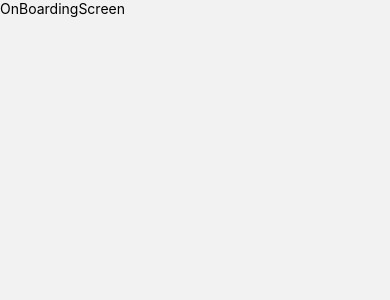
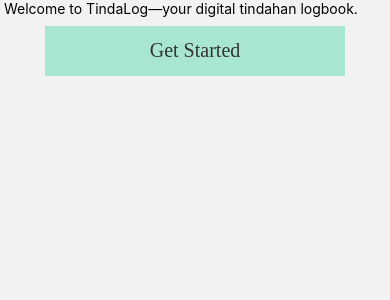
Before and after one commit to junssei/tindalog-app, a React Native app: screen / in a window 390 px wide. Shown: the top 300 px of the page. Built offline with nearby package versions, Linux system fonts and the light colour scheme.

Commit message:
Developing: OnBoardingScreen

```diff
--- a/src/screens/intro/OnBoardingScreen.tsx
+++ b/src/screens/intro/OnBoardingScreen.tsx
@@ -1,13 +1,96 @@
 import { SafeAreaProvider, SafeAreaView, useSafeAreaInsets, } from 'react-native-safe-area-context';
-import { View, Text } from 'react-native'
-import React from 'react'
+import { View, Text, Button, Image, Platform, TouchableOpacity, StyleSheet, Touchable } from 'react-native'
+import { createStaticNavigation, useNavigation, } from '@react-navigation/native';
+import React, { useEffect, useRef, useState } from 'react'
+
+import COLORS from '../../constants/colors';
+import FONTS from '../../constants/fonts';
+
+const board = [
+    {
+        KEY: 1,
+        images: require('../../assets/images/coin.png'),
+        description: 'Welcome to TindaLog—your digital tindahan logbook.'
+    },
+    {
+        KEY: 2,
+        images: require('../../assets/images/notebook.png'),
+        description: 'Easily track sales, utang, and payments per customer.'
+    },
+    {
+        KEY: 3,
+        images: require('../../assets/images/store.png'),
+        description: 'Simple, friendly, and made for our community stores.'
+    },
+]
+
+const Render = () => {
+    const [page, setPage] = useState(0);
+
+    return(
+        <View>
+            {/* <Image source={}/> */}
+            <Text> {board[page].description} </Text>
+            <TouchableOpacity>
+            </TouchableOpacity>
+        </View>
+    )
+}
 
 const OnBoardingScreen = () => {
-  return (
-    <View>
-      <Text>OnBoardingScreen</Text>
-    </View>
-  )
+
+    const navigation = useNavigation();
+    return (
+        <SafeAreaProvider>
+            <SafeAreaView>
+                <Render/>
+                <View style={{
+                    width: "100%",
+                    height: "100%",
+                    alignItems: "center",
+                    justifyContent: "center",
+                }}>
+                    <TouchableOpacity style={[
+                        styles.button,
+                        styles.primaryButton
+                    ]}
+                    onPress={() => {
+                        navigation.navigate("WELCOME");
+                    }}>
+                        <Text style={[
+                        styles.primaryButtonText
+                        ]}> Get Started </Text>
+                    </TouchableOpacity>
+                </View>
+            </SafeAreaView>
+        </SafeAreaProvider>
+    )
 }
 
+const styles = StyleSheet.create({
+  primaryButton:{
+    backgroundColor: COLORS.PRIMARY,
+  },
+  primaryButtonText:{
+    fontFamily: FONTS.SEMIBOLD,
+    color: COLORS.DARK,
+    fontSize: 20,
+  },
+  secondaryButton:{
+    backgroundColor: COLORS.DARK,
+  },
+  SecondaryButtonText:{
+    fontFamily: FONTS.SEMIBOLD,
+    color: COLORS.WHITE,
+    fontSize: 20,
+  },
+
+  button:{
+    height: 50,
+    width: 300,
+    alignItems: "center",
+    justifyContent: "center",
+  },
+})
+
 export default OnBoardingScreen
--- a/tsconfig.json
+++ b/tsconfig.json
@@ -7,7 +7,8 @@
     "src/screens/auth/LoginScreen.tsx",
     "src/screens/intro/WelcomeScreen.js",
     "src/screens/index.js",
-    "src/screens/intro/OnBoardingScreen.tsx"
+    "src/screens/intro/OnBoardingScreen.tsx",
+    "src/assets/images/index.js"
   ],
   "exclude": ["**/node_modules", "**/Pods"]
 }
```
Also changed, not shown: src/assets/images/index.js (added, +9 -0 lines).
